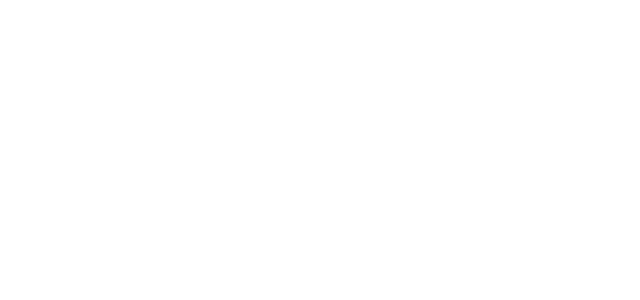
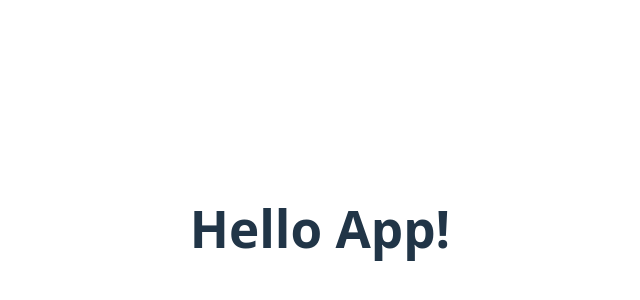
Before and after one commit to ustinix/eCommerce-Application, a Vue app: page / in a window 1280 px wide. Shown: the part 172-472 px from the top of the page, without its empty margins (320-960 px from the left). Built offline with nearby package versions, Linux system fonts and the light colour scheme.

Commit message:
feat: add router

```diff
--- a/src/App.vue
+++ b/src/App.vue
@@ -1,5 +1,7 @@
 <script setup lang="ts"></script>
 
-<template></template>
+<template>
+  <h1>Hello App!</h1>
+</template>
 
 <style scoped></style>
--- a/src/style.scss
+++ b/src/style.scss
@@ -68,11 +68,12 @@
 @media (prefers-color-scheme: light) {
   :root {
     color: #213547;
-    background-color: #ffffff;
+    background-color: #fff;
   }
   a:hover {
     color: #747bff;
   }
+
   button {
     background-color: #f9f9f9;
   }
```
Also changed, not shown: index.html (line endings or trailing spaces).
